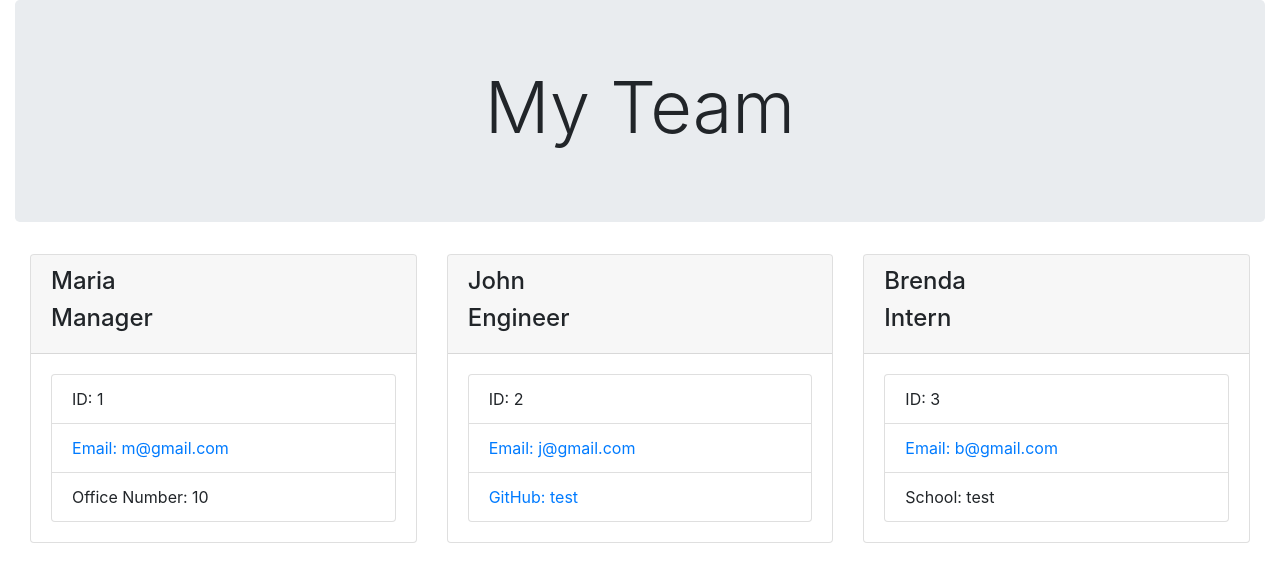
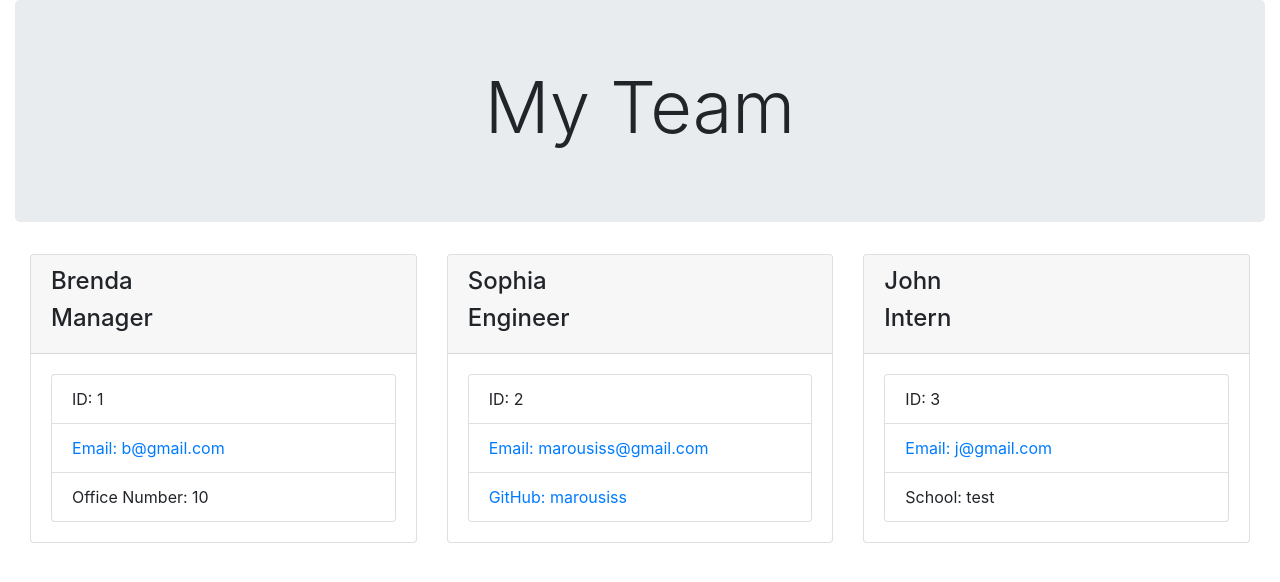
Before and after one commit to marousiss/team-profile-generator, a website: page dist/index.html in a window 1280 px wide. Drawn offline with nearby package versions, Linux system fonts and the light colour scheme.

```diff
--- a/dist/index.html
+++ b/dist/index.html
@@ -57,12 +57,12 @@
     emailEl0.classList.add("list-group-item");
     infoEl0.classList.add("list-group-item");
 
-    nameEl0.textContent = 'Maria';
+    nameEl0.textContent = 'Brenda';
     roleEl0.textContent = 'Manager';
 
     idEl0.textContent = 'ID: 1';
-    emailLinkEl0.setAttribute("href", "mailto:m@gmail.com");
-    emailLinkEl0.textContent = 'Email: m@gmail.com';
+    emailLinkEl0.setAttribute("href", "mailto:b@gmail.com");
+    emailLinkEl0.textContent = 'Email: b@gmail.com';
 
     infoEl0.textContent = "Office Number: " + "10";;
 
@@ -103,17 +103,17 @@
     emailEl1.classList.add("list-group-item");
     infoEl1.classList.add("list-group-item");
 
-    nameEl1.textContent = 'John';
+    nameEl1.textContent = 'Sophia';
     roleEl1.textContent = 'Engineer';
 
     idEl1.textContent = 'ID: 2';
-    emailLinkEl1.setAttribute("href", "mailto:j@gmail.com");
-    emailLinkEl1.textContent = 'Email: j@gmail.com';
+    emailLinkEl1.setAttribute("href", "mailto:marousiss@gmail.com");
+    emailLinkEl1.textContent = 'Email: marousiss@gmail.com';
 
 
-        githubLinkEl1.setAttribute("href", "https://github.com/test");
+        githubLinkEl1.setAttribute("href", "https://github.com/marousiss");
         githubLinkEl1.setAttribute("target", "_blank");
-        githubLinkEl1.textContent = "GitHub: " + "test";
+        githubLinkEl1.textContent = "GitHub: " + "marousiss";
         infoEl1.appendChild(githubLinkEl1);
         ;
 
@@ -154,12 +154,12 @@
     emailEl2.classList.add("list-group-item");
     infoEl2.classList.add("list-group-item");
 
-    nameEl2.textContent = 'Brenda';
+    nameEl2.textContent = 'John';
     roleEl2.textContent = 'Intern';
 
     idEl2.textContent = 'ID: 3';
-    emailLinkEl2.setAttribute("href", "mailto:b@gmail.com");
-    emailLinkEl2.textContent = 'Email: b@gmail.com';
+    emailLinkEl2.setAttribute("href", "mailto:j@gmail.com");
+    emailLinkEl2.textContent = 'Email: j@gmail.com';
 
     infoEl2.textContent = "School: " + "test";;
 
```
Also changed, not shown: README.md, assets/images/screenshot-01.png (added), assets/images/screenshot-02.png (added).
